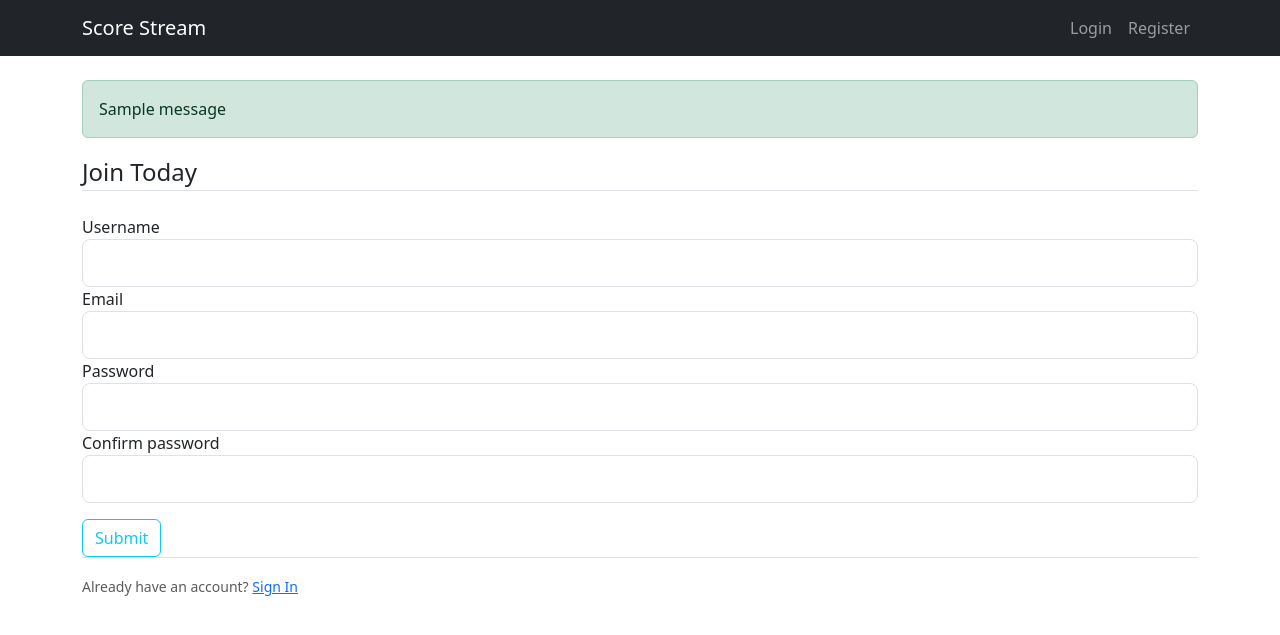
After one commit to afoxball/scorestream2, a Python web app: template templates/register.html in a window 1280 px wide. The commit adds this page. Shown: the top 635 px of the page. Run offline with Jinja, Linux system fonts and the light colour scheme; the template is opened without the code that fills it, so the values that code supplies are empty, except form fields; one stand-in notice (Sample message) is shown; form fields are guessed from the names that the template uses.

Commit message:
Add authentication features: login, register, forms, and updated requirements

```diff
--- a/requirements.txt
+++ b/requirements.txt
@@ -1 +1,6 @@
 Flask
+flask-sqlalchemy
+flask-login
+flask-wtf
+email_validator
+psycopg2-binary
--- a/templates/base.html
+++ b/templates/base.html
@@ -7,7 +7,40 @@
     <link href="https://cdn.jsdelivr.net/npm/bootstrap@5.3.3/dist/css/bootstrap.min.css" rel="stylesheet" integrity="sha384-QWTKZyjpPEjISv5WaRU9OFeRpok6YctnYmDr5pNlyT2bRjXh0JMhjY6hW+ALEwIH" crossorigin="anonymous">
   </head>
   <body>
-    <div class="container mt-5">
+    <nav class="navbar navbar-expand-lg navbar-dark bg-dark mb-4">
+      <div class="container">
+        <a class="navbar-brand" href="{{ url_for('home') }}">Score Stream</a>
+        <button class="navbar-toggler" type="button" data-bs-toggle="collapse" data-bs-target="#navbarNav" aria-controls="navbarNav" aria-expanded="false" aria-label="Toggle navigation">
+          <span class="navbar-toggler-icon"></span>
+        </button>
+        <div class="collapse navbar-collapse" id="navbarNav">
+          <ul class="navbar-nav ms-auto">
+            {% if current_user.is_authenticated %}
+              <li class="nav-item">
+                <a class="nav-link" href="{{ url_for('logout') }}">Logout</a>
+              </li>
+            {% else %}
+              <li class="nav-item">
+                <a class="nav-link" href="{{ url_for('login') }}">Login</a>
+              </li>
+              <li class="nav-item">
+                <a class="nav-link" href="{{ url_for('register') }}">Register</a>
+              </li>
+            {% endif %}
+          </ul>
+        </div>
+      </div>
+    </nav>
+    <div class="container">
+        {% with messages = get_flashed_messages(with_categories=true) %}
+          {% if messages %}
+            {% for category, message in messages %}
+              <div class="alert alert-{{ category }}">
+                {{ message }}
+              </div>
+            {% endfor %}
+          {% endif %}
+        {% endwith %}
         {% block content %}{% endblock %}
     </div>
     <script src="https://cdn.jsdelivr.net/npm/bootstrap@5.3.3/dist/js/bootstrap.bundle.min.js" integrity="sha384-YvpcrYf0tY3lHB60NNkmXc5s9fDVZLESaAA55NDzOxhy9GkcIdslK1eN7N6jIeHz" crossorigin="anonymous"></script>
--- /dev/null
+++ b/templates/register.html
@@ -0,0 +1,72 @@
+{% extends "base.html" %}
+{% block content %}
+<div class="content-section">
+    <form method="POST" action="">
+        {{ form.hidden_tag() }}
+        <fieldset class="form-group">
+            <legend class="border-bottom mb-4">Join Today</legend>
+            <div class="form-group">
+                {{ form.username.label(class="form-control-label") }}
+
+                {% if form.username.errors %}
+                    {{ form.username(class="form-control form-control-lg is-invalid") }}
+                    <div class="invalid-feedback">
+                        {% for error in form.username.errors %}
+                            <span>{{ error }}</span>
+                        {% endfor %}
+                    </div>
+                {% else %}
+                    {{ form.username(class="form-control form-control-lg") }}
+                {% endif %}
+            </div>
+            <div class="form-group">
+                {{ form.email.label(class="form-control-label") }}
+                {% if form.email.errors %}
+                    {{ form.email(class="form-control form-control-lg is-invalid") }}
+                    <div class="invalid-feedback">
+                        {% for error in form.email.errors %}
+                            <span>{{ error }}</span>
+                        {% endfor %}
+                    </div>
+                {% else %}
+                    {{ form.email(class="form-control form-control-lg") }}
+                {% endif %}
+            </div>
+            <div class="form-group">
+                {{ form.password.label(class="form-control-label") }}
+                {% if form.password.errors %}
+                    {{ form.password(class="form-control form-control-lg is-invalid") }}
+                    <div class="invalid-feedback">
+                        {% for error in form.password.errors %}
+                            <span>{{ error }}</span>
+                        {% endfor %}
+                    </div>
+                {% else %}
+                    {{ form.password(class="form-control form-control-lg") }}
+                {% endif %}
+            </div>
+            <div class="form-group">
+                {{ form.confirm_password.label(class="form-control-label") }}
+                {% if form.confirm_password.errors %}
+                    {{ form.confirm_password(class="form-control form-control-lg is-invalid") }}
+                    <div class="invalid-feedback">
+                        {% for error in form.confirm_password.errors %}
+                            <span>{{ error }}</span>
+                        {% endfor %}
+                    </div>
+                {% else %}
+                    {{ form.confirm_password(class="form-control form-control-lg") }}
+                {% endif %}
+            </div>
+        </fieldset>
+        <div class="form-group mt-3">
+            {{ form.submit(class="btn btn-outline-info") }}
+        </div>
+    </form>
+    <div class="border-top pt-3">
+        <small class="text-muted">
+            Already have an account? <a class="ml-2" href="{{ url_for('login') }}">Sign In</a>
+        </small>
+    </div>
+</div>
+{% endblock %}
```
Also changed, not shown: app.py (+61 -2 lines), forms.py (added, +19 -0 lines), templates/login.html (added, +45 -0 lines).
